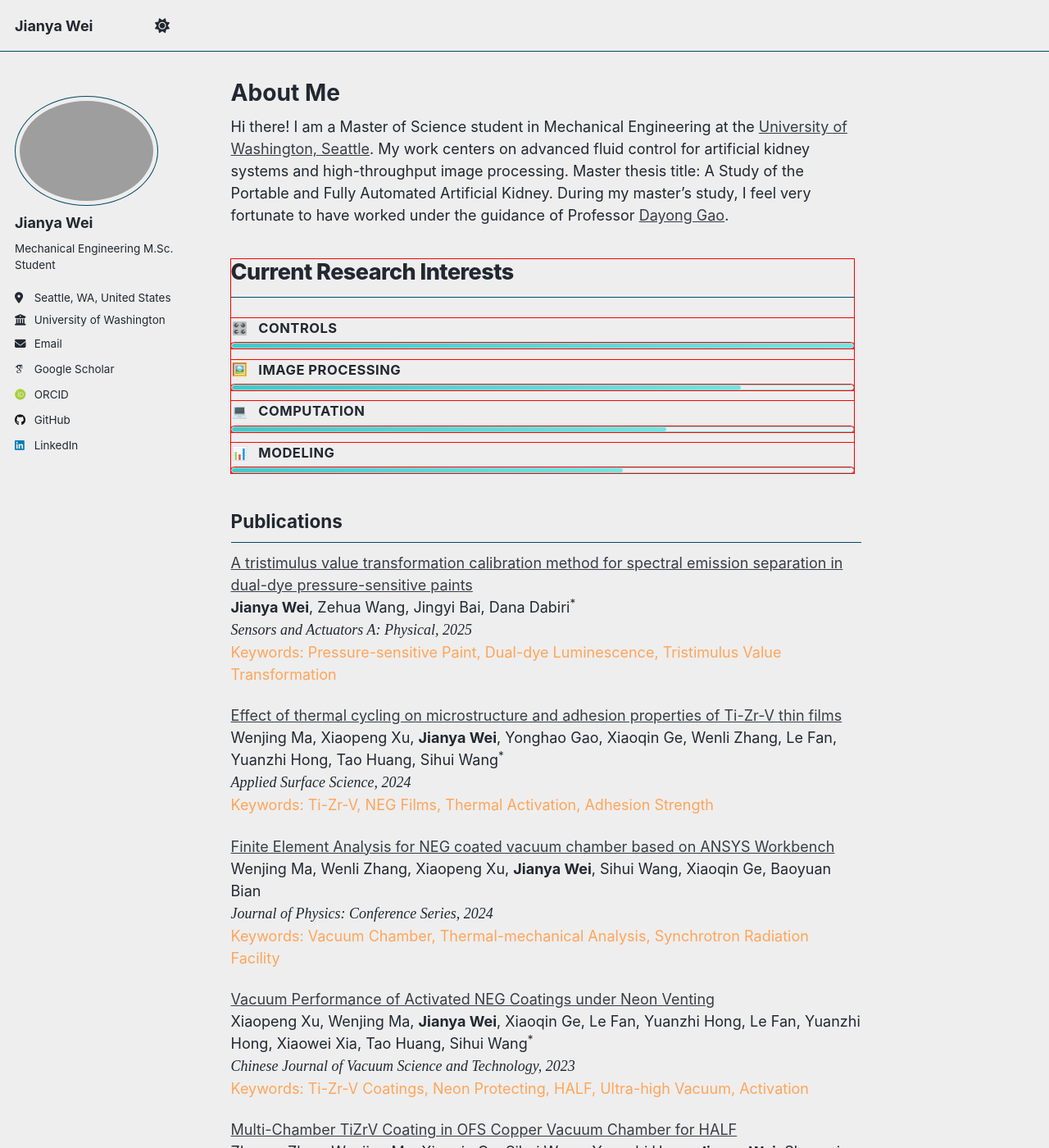
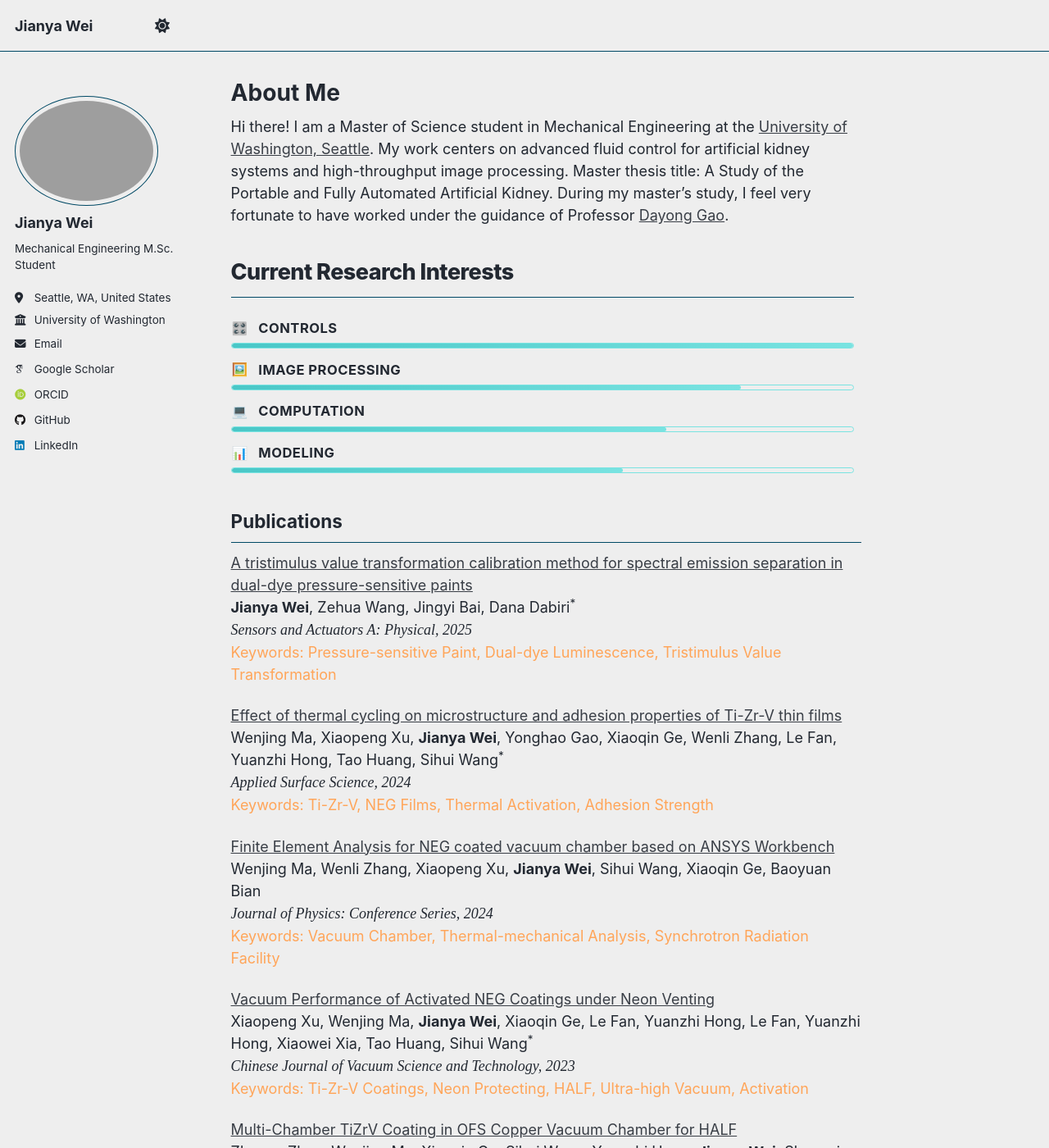
Before and after one commit to jywei02/jywei02.github.io, a Jekyll site: the page built from _pages/about.md, in a window 1280 px wide and 1400 px high. Shown: the whole window at 82% size. Built offline with Jekyll 4.4.1, drawn with Linux system fonts in a browser that asks for light colours; some web fonts are replaced; comment, search, counter and statistics services are not loaded.

Commit message:
Update main.scss

```diff
--- a/assets/css/main.scss
+++ b/assets/css/main.scss
@@ -108,12 +108,12 @@
   background: linear-gradient(90deg, #49c7c7 0%, #79e3e1 100%);
 }
 
-// debug
-.research-panel,
-.research-panel__group,
-.research-item,
-.research-item__bar,
-.footer-counter,
-.footer-note {
-  outline: 1px solid red;
-}
+// // debug
+// .research-panel,
+// .research-panel__group,
+// .research-item,
+// .research-item__bar,
+// .footer-counter,
+// .footer-note {
+//   outline: 1px solid red;
+// }
```
